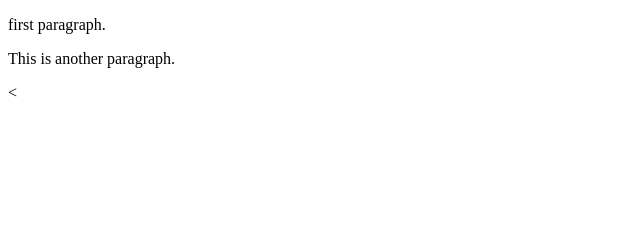
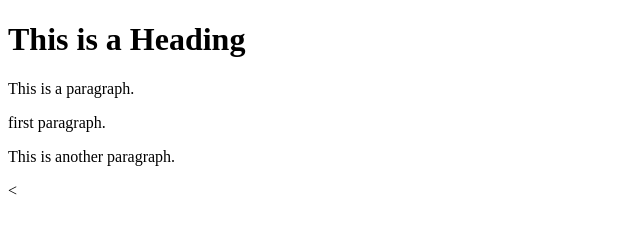
Before and after one commit to tjsun001/learning-git, a plain HTML site: page learning-git/index.html in a window 1280 px wide. Shown: the whole page, without its empty margins (0-640 px from the left). Drawn offline with Linux system fonts and the light colour scheme.

Commit message:
Update index.html

```diff
--- a/learning-git/index.html
+++ b/learning-git/index.html
@@ -1,3 +1,4 @@
+
 
 <!DOCTYPE html>
 <html>
@@ -5,7 +6,8 @@
 <title>Page Title</title>
 </head>
 <body>
-
+<h1>This is a Heading</h1>
+<p>This is a paragraph.</p
 <p>first paragraph.</p>
 <p>This is another paragraph.</p
 </body><
```
